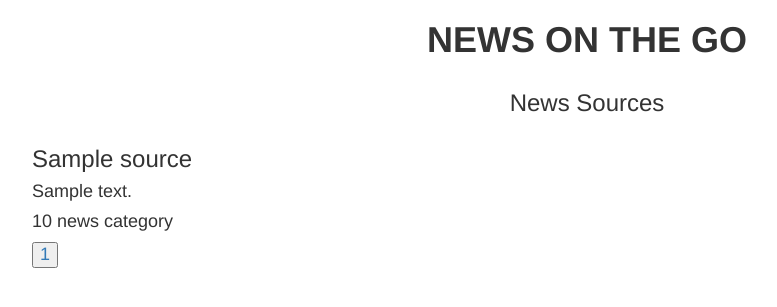
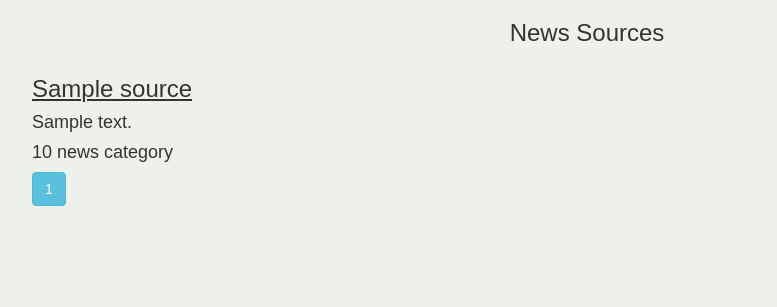
Before and after one commit to mwiks-dev/News-On-The-Go, a Flask app: template app/templates/index.html in a window 1280 px wide. Shown: the top 307 px of the page, without its empty margins (53-830 px from the left). Run offline with Flask 2, Linux system fonts and the light colour scheme; the template is opened without the code that fills it: most values are stand-ins (such as "Sample title", 1, 10 or a date in 2020); some libraries are stand-ins or nearby versions.

Commit message:
Creates a styles.css files and styles the page

```diff
--- a/app/models.py
+++ b/app/models.py
@@ -13,9 +13,10 @@ class Articles:
     '''
     News Articles class to define news articles objects
     '''
-    def __init__(self,title,urlToImage,author,publishedAt,url):
+    def __init__(self,title,urlToImage,content,author,publishedAt,url):
         self.title = title
         self.urlToImage = urlToImage
+        self.content = content
         self.author = author
         self.publishedAt= publishedAt
         self.url=url
--- /dev/null
+++ b/app/static/css/mystyle.css
@@ -0,0 +1,4 @@
+body{
+    font-family: sans-serif;
+    background-color: rgb(238, 241, 233);
+}
--- a/app/templates/index.html
+++ b/app/templates/index.html
@@ -1,15 +1,17 @@
 {% extends 'base.html'%}
 {% import 'macros.html' as macro%}
 
+{% block styles%}
+    {{ super() }}
+    <link rel="stylesheet" href="{{url_for('static',filename='css/mystyle.css')}}?20181210">
+{% endblock %}
 {%block content%}
 <div class="container">
-    <h1 align="center"><strong>NEWS ON THE GO</strong></h1>
-
-            <div class="row">
-                <div class = "col-md-12">
-                    <h3 align="center">News Sources</h3>
-                    <h4>{{ macro.displaySourcesList(sources)}}</h4>
-                </div>
+        <div class="row">
+            <div class = "col-md-12">
+                <h3 align="center">News Sources</h3>
+                <h4>{{ macro.displaySourcesList(sources)}}</h4>
             </div>
+        </div>
 </div>
 {%endblock%}
--- a/app/templates/macros.html
+++ b/app/templates/macros.html
@@ -2,10 +2,10 @@
 
     {% for sources in sources_list %}
     <div class ="col-md-6">
-        <h3>{{sources.name}}</h3>
+        <h3><u>{{sources.name}}</u></h3>
         <p>{{sources.description}}</p>
         <p>{{sources.category}} news category</p>
-        <a href="/articles/{{sources.id}}"><button>{{ sources.id}}</button></a>
+        <a href="/articles/{{sources.id}}"><button class ="btn btn-info">{{ sources.id}}</button></a>
     </div>
 
     {% endfor %}
```
